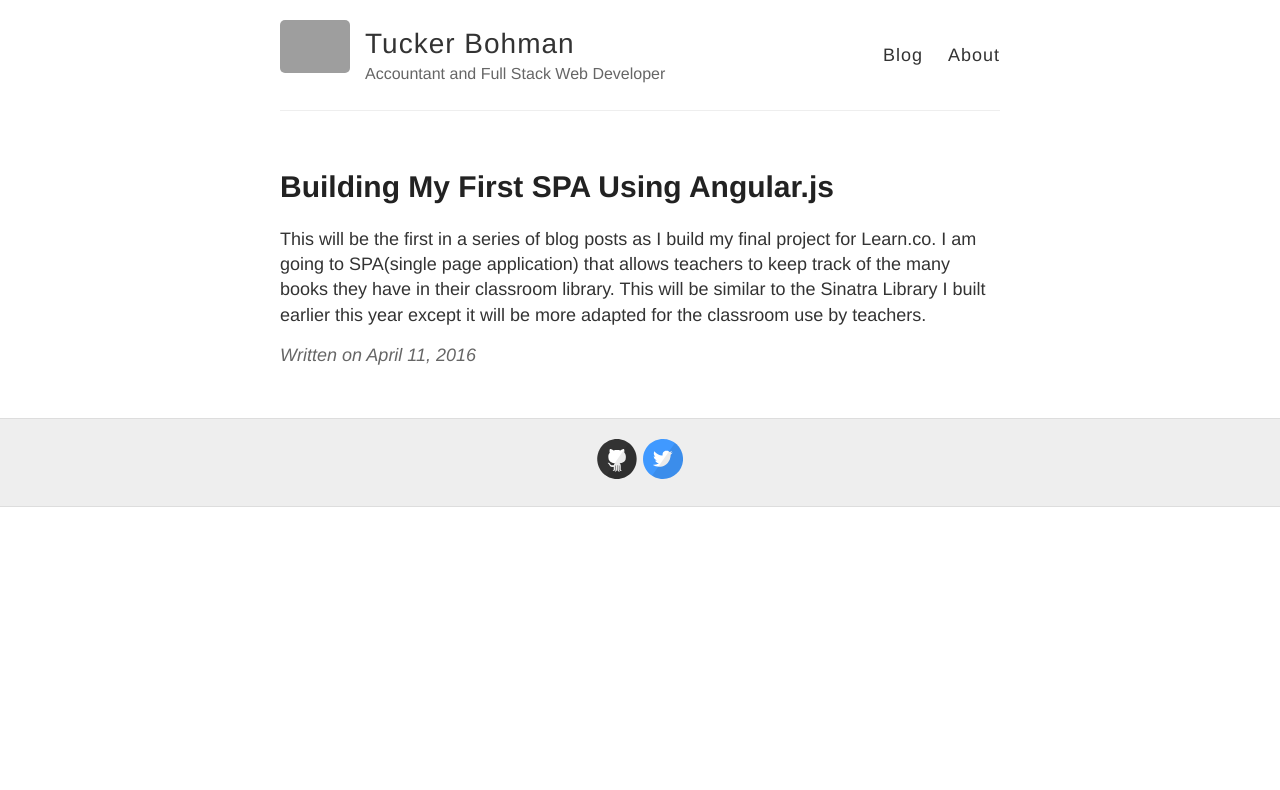
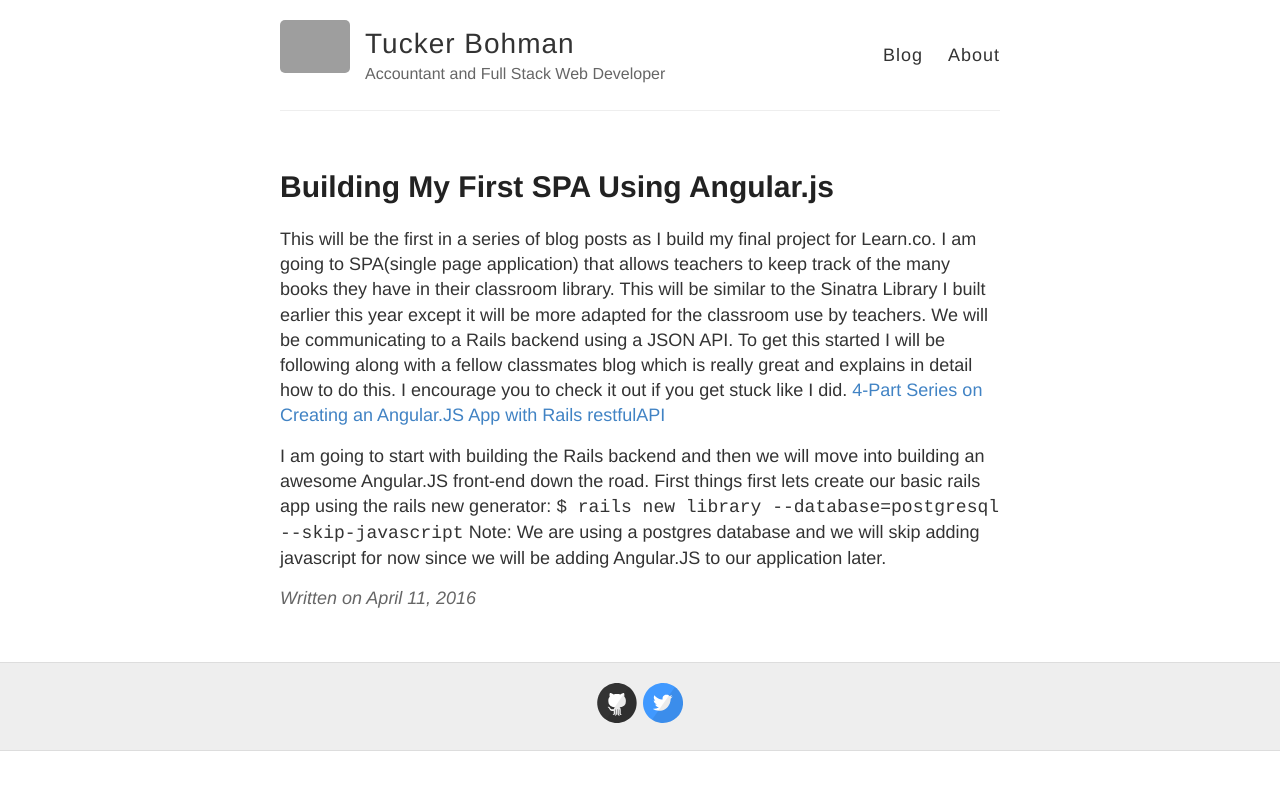
Before and after one commit to tuckerbohman5/tuckerbohman5.github.io, a Jekyll site: the page built from _posts/2016-4-11-Building-My-First-Single-Page-Application-Using-AngularJS.md, in a window 1280 px wide. Shown: the top 790 px of the page. Built offline with Jekyll 4.4.1, drawn with Linux system fonts in a browser that asks for light colours; grey boxes are pictures that could not be loaded.

Commit message:
created rails application/started blogging

```diff
--- a/_posts/2016-4-11-Building-My-First-Single-Page-Application-Using-AngularJS.md
+++ b/_posts/2016-4-11-Building-My-First-Single-Page-Application-Using-AngularJS.md
@@ -4,4 +4,8 @@ title: Building My First SPA Using Angular.js
 ---
 
 
-This will be the first in a series of blog posts as I build my final project for Learn.co. I am going to SPA(single page application) that allows teachers to keep track of the many books they have in their classroom library. This will be similar to the Sinatra Library I built earlier this year except it will be more adapted for the classroom use by teachers.
+This will be the first in a series of blog posts as I build my final project for Learn.co. I am going to SPA(single page application) that allows teachers to keep track of the many books they have in their classroom library. This will be similar to the Sinatra Library I built earlier this year except it will be more adapted for the classroom use by teachers. We will be communicating to a Rails backend using a JSON API. To get this started I will be following along with a fellow classmates blog which is really great and explains in detail how to do this. I encourage you to check it out if you get stuck like I did. [4-Part Series on Creating an Angular.JS App with Rails restfulAPI](https://medium.com/@lukeghenco)
+
+I am going to start with building the Rails backend and then we will move into building an awesome Angular.JS front-end down the road. First things first lets create our basic rails app using the rails new generator:
+`$ rails new library --database=postgresql --skip-javascript`
+Note: We are using a postgres database and we will skip adding javascript for now since we will be adding Angular.JS to our application later.
```
